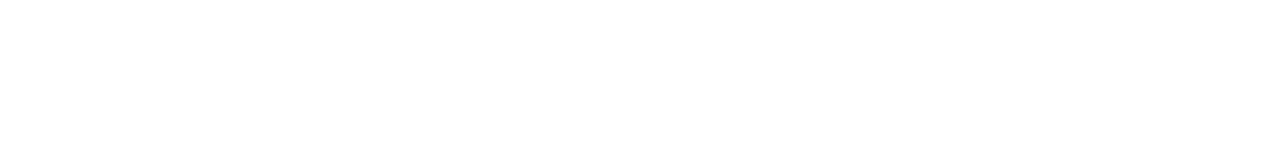
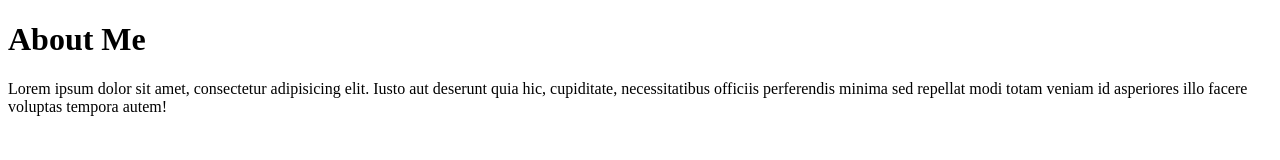
Before and after one commit to JoeNoPhoto/startup-landing-page-clone, a plain HTML site: page index.html in a window 1280 px wide. Drawn offline with Linux system fonts and the light colour scheme.

Commit message:
adding lorem ipsum to index.html

```diff
--- a/index.html
+++ b/index.html
@@ -2,9 +2,10 @@
 <html lang="en">
 <head>
     <meta charset="UTF-8">
-    <title>Document</title>
+    <title>About Me</title>
 </head>
 <body>
-
+    <h1>About Me</h1>
+    <p>Lorem ipsum dolor sit amet, consectetur adipisicing elit. Iusto aut deserunt quia hic, cupiditate, necessitatibus officiis perferendis minima sed repellat modi totam veniam id asperiores illo facere voluptas tempora autem!</p>
 </body>
 </html>
```
